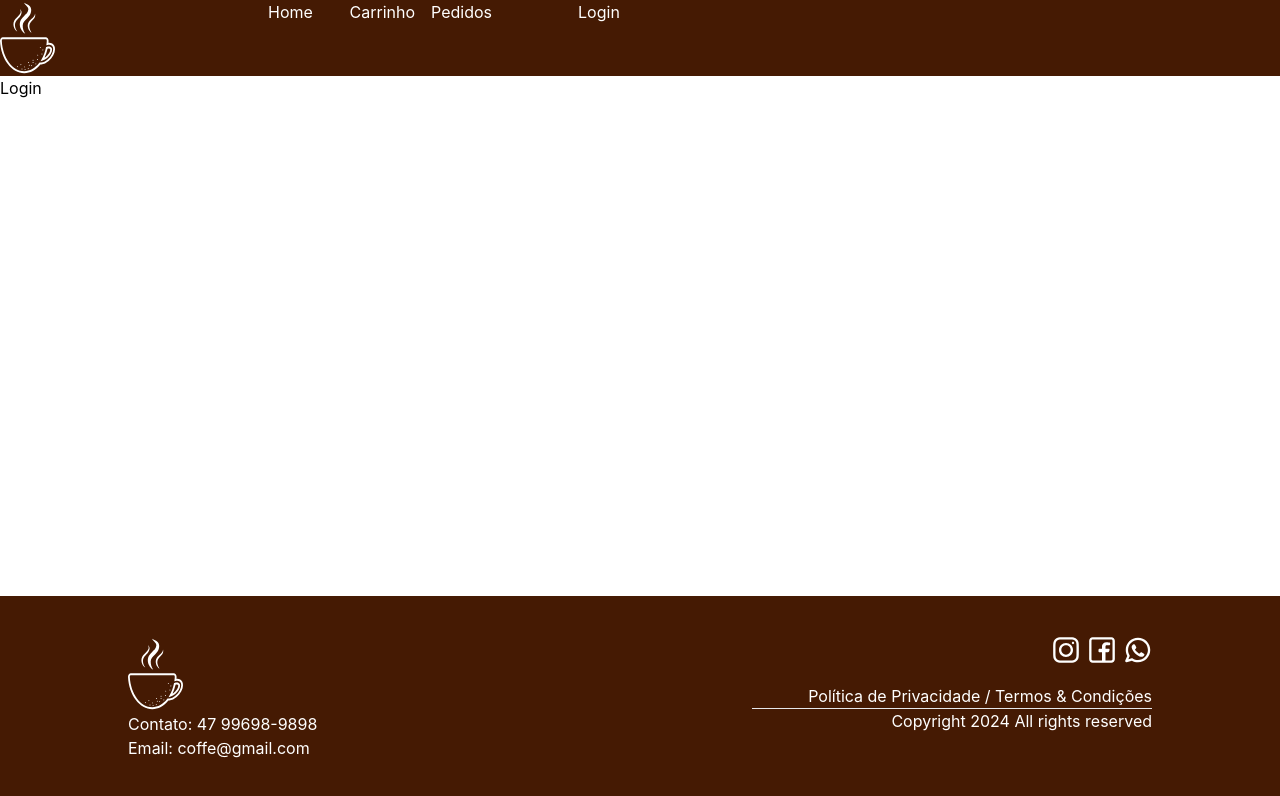
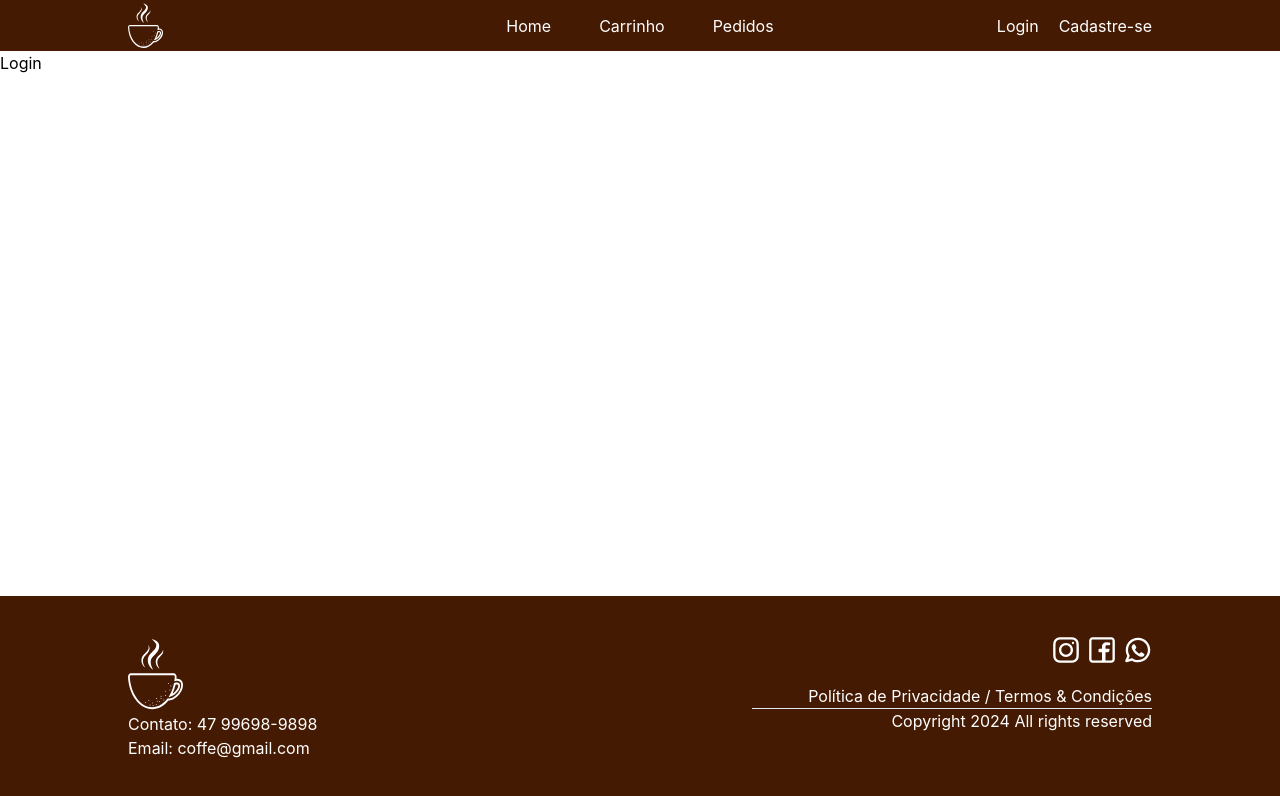
Before and after one commit to joaobagatoli07/coffee-app, a React (Vite) app: page / in a window 1280 px wide. Shown: the top 796 px of the page. Built offline with nearby package versions, Linux system fonts and the light colour scheme.

Commit message:
Desenvolvimento de navbar

```diff
--- a/src/App.jsx
+++ b/src/App.jsx
@@ -1,6 +1,7 @@
 import { BrowserRouter as Router, Routes, Route } from 'react-router-dom'
 import Nav from './components/layout/Nav.jsx'
-import Login from './pages/Login.jsx'
+import SignIn from './pages/SignIn.jsx'
+import SignUp from './pages/SignUp.jsx'
 import Home from './pages/Home.jsx'
 import Cart from './pages/Cart.jsx'
 import Orders from './pages/Orders.jsx'
@@ -12,7 +13,8 @@ function App() {
       <Nav />
       <Footer />
       <Routes>
-        <Route path="/" element={<Login />}></Route>
+        <Route path="/" element={<SignIn />}></Route>
+        <Route path="/Cadastro" element={<SignUp />}></Route>
         <Route path="/Home" element={<Home />}></Route>
         <Route path="/Carrinho" element={<Cart />}></Route>
         <Route path="/Pedidos" element={<Orders />}></Route>
--- a/src/assets/icons/Logo.jsx
+++ b/src/assets/icons/Logo.jsx
@@ -1,6 +1,6 @@
 function Logo({width, height}) {
     return (
-        <svg width="55" height="76" viewBox="0 0 75 96" fill="none" xmlns="http://www.w3.org/2000/svg">
+        <svg width={width} height={height} viewBox="0 0 75 96" fill="none" xmlns="http://www.w3.org/2000/svg">
             <path d="M55.3091 79.6559L58.2826 78.813C60.2581 78.2524 62.3772 77.0358 64.4101 75.2943C66.7912 73.2534 68.7422 70.7354 69.9041 68.2043C71.0866 65.628 71.3116 63.3242 70.5372 61.7165C69.4979 59.56 66.7919 58.8971 63.4063 60.1796L62.7549 60.4268L62.6026 61.1738C61.4373 66.885 59.5304 72.1287 56.9346 76.7584L55.3091 79.6559ZM64.8406 62.5562C66.6004 62.0247 68.0012 62.2549 68.3668 63.0128C68.6394 63.5786 68.6314 64.9517 67.7109 66.9566C66.7116 69.1337 65.0057 71.3238 62.9076 73.122C62.1666 73.7566 61.4693 74.2678 60.8252 74.6799C62.5593 70.9335 63.9051 66.8733 64.8406 62.5562Z" fill="white" />
             <path d="M10.4172 83.1519C16.5873 91.4374 24.6523 96 33.1257 96C41.2277 96 48.992 91.8018 55.0542 84.1614C55.5111 84.1869 55.9582 84.178 56.4261 84.14C59.6179 83.8811 63.1606 82.2091 66.4031 79.4318C73.5047 73.3452 76.7831 64.4433 74.0288 58.7252C72.5732 55.7027 69.6614 54.2026 66.0618 54.5371C66.1352 53.7327 66.1943 52.9286 66.2391 52.1326C66.3194 50.6981 65.8864 49.3076 65.0507 48.3171C64.3358 47.4701 63.3999 47.0034 62.4149 47.0034H3.83573C2.85325 47.0034 1.91849 47.4689 1.2043 48.3138C0.366428 49.3051 -0.0692023 50.6993 0.0089698 52.1391C0.654899 63.9923 4.35064 75.0059 10.4172 83.1519ZM2.99749 50.1929C3.16998 49.9887 3.45551 49.7456 3.83573 49.7456H62.4149C62.7966 49.7456 63.0828 49.9895 63.2557 50.1949C63.6223 50.6293 63.8187 51.2902 63.7809 51.9624C63.7064 53.2886 63.5893 54.639 63.4326 55.9761L63.2076 57.8944L64.9083 57.4944C68.1813 56.7244 70.714 57.6453 71.8579 60.0206C73.9777 64.4214 70.8564 72.1545 64.9002 77.2591C62.0365 79.7125 58.9632 81.1851 56.2463 81.4055C55.7049 81.4496 55.2025 81.4435 54.6689 81.3776L54.02 81.2963L53.5957 81.8496C47.9505 89.2065 40.6812 93.2583 33.1253 93.2583C17.194 93.2583 3.72746 75.1236 2.46717 51.9729C2.43047 51.2946 2.62865 50.6289 2.99749 50.1929Z" fill="white" />
             <path d="M23.7169 87.7256C23.8864 87.7256 24.0395 87.6556 24.158 87.5234C24.2751 87.3952 24.3397 87.2253 24.3397 87.0453C24.3397 86.8613 24.274 86.6825 24.1591 86.5551C23.9275 86.2959 23.5385 86.2938 23.2879 86.5547C23.1737 86.6817 23.1084 86.8609 23.1084 87.0453C23.1084 87.2257 23.1726 87.3956 23.2879 87.5225C23.4024 87.6499 23.5627 87.7256 23.7169 87.7256Z" fill="white" />
--- a/src/components/layout/Footer.jsx
+++ b/src/components/layout/Footer.jsx
@@ -8,7 +8,7 @@ function Footer() {
         <footer className='flex justify-center items-center w-full pt-10 pb-10 bg-amber-950 text-white fixed bottom-0'>
             <div className='flex justify-between w-4/5'>
                 <div>
-                    <Logo></Logo>
+                    <Logo width="55" height="76"></Logo>
                     <p>Contato: 47 99698-9898</p>
                     <p>Email: coffe@gmail.com</p>
                 </div>
--- a/src/components/layout/Nav.jsx
+++ b/src/components/layout/Nav.jsx
@@ -1,29 +1,30 @@
 import { Link } from 'react-router-dom'
 import Logo from '../../assets/icons/Logo'
 
-function Nav(){
+function Nav() {
     let isUserLogged = false;
 
     return (
-        <nav className="container flex w-full bg-amber-950 text-white">
-            <div className="columns-4">
-                <div>
-                    <Logo></Logo>
-                </div>
+        <header className='w-full flex justify-center items-center bg-amber-950 text-white'>
+            <div className='w-1/5'>
+                <Logo width='35' height='51'></Logo>
             </div>
-            <div className="columns-4">
-                <div><Link to="/Home">Home</Link></div>
-                <div><Link to="/Carrinho">Carrinho</Link></div>
-                <div><Link to="/Pedidos">Pedidos</Link></div>
-            </div>
-            <div className="columns-4">
-            {isUserLogged ? (
-                <div>Oi</div>
+            <nav className='w-2/5 flex justify-center gap-12'>
+                <div><Link to='/Home'>Home</Link></div>
+                <div><Link to='/Carrinho'>Carrinho</Link></div>
+                <div><Link to='/Pedidos'>Pedidos</Link></div>
+            </nav>
+            <div className='w-1/5 flex justify-end gap-5'>
+                {isUserLogged ? (
+                    <div>Foto</div>
                 ) : (
-                    <div><Link to="/">Login</Link></div>
+                    <>
+                        <div><Link to='/'>Login</Link></div>
+                        <div><Link to='/Cadastro'>Cadastre-se</Link></div>
+                    </>
                 )}
             </div>
-        </nav>
+        </header>
     )
 }
 
--- a/src/pages/Login.jsx
+++ /dev/null
@@ -1,5 +0,0 @@
-function Login(){
-    return <h1>Login</h1>
-}
-
-export default Login
--- /dev/null
+++ b/src/pages/SignIn.jsx
@@ -0,0 +1,5 @@
+function SignIn(){
+    return <h1>Login</h1>
+}
+
+export default SignIn
--- /dev/null
+++ b/src/pages/SignUp.jsx
@@ -0,0 +1,5 @@
+function SignUp(){
+    return <h1>Login</h1>
+}
+
+export default SignUp
```
